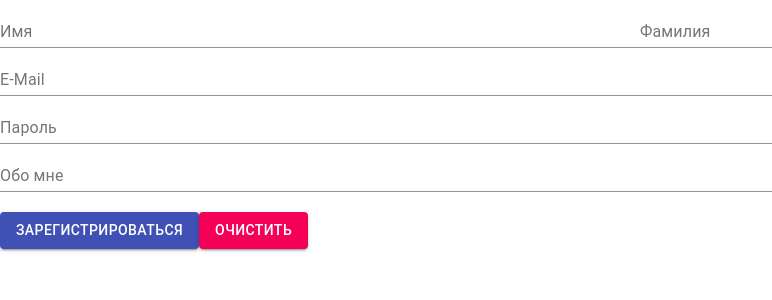
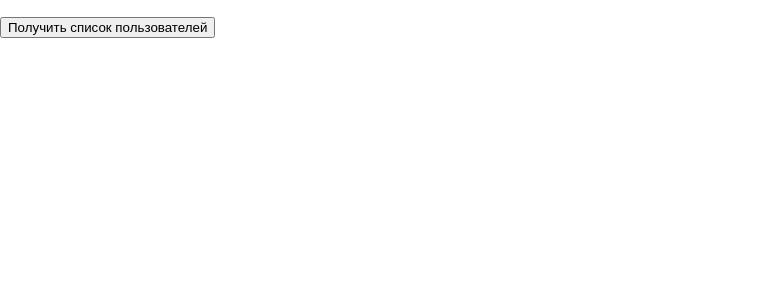
Before and after one commit to faceless49/arch-tutorial, a React (Create React App) app: page / in a window 1280 px wide. Shown: the top 300 px of the page, without its empty margins (0-772 px from the left). Built offline with nearby package versions, Linux system fonts and the light colour scheme.

Commit message:
Сделал ДЗ-8

```diff
--- a/src/index.tsx
+++ b/src/index.tsx
@@ -6,7 +6,8 @@ import "./index.css";
 // import { App } from "./tutorial-4/App";
 // import { App } from "./tutorial-5/App";
 // import { App } from "./tutorial-6/App";
-import { App } from "./tutorial-7/App";
+// import { App } from "./tutorial-7/App";
+import { App } from "./tutorial-8/App";
 
 ReactDOM.render(
   <React.StrictMode>
--- /dev/null
+++ b/src/tutorial-8/App.tsx
@@ -0,0 +1,41 @@
+import { useState } from "react";
+
+type UserType = {
+  id: string;
+  firstName: string;
+  lastName: string;
+  email: string;
+};
+
+export const App = () => {
+  const [users, setUsers] = useState<UserType[]>([]);
+  const getUsers = async () => {
+    try {
+      const response = await fetch(
+        "https://617826619c328300175f5e53.mockapi.io/users"
+      );
+      if (!response.ok) {
+        throw new Error("Try again later");
+      }
+      const users = await response.json();
+      setUsers(users);
+    } catch (err) {
+      alert(err);
+    }
+  };
+
+  return (
+    <div>
+      <ul>
+        {users.map((u) => {
+          return (
+            <li key={u.id}>
+              {u.id}. {u.firstName}
+            </li>
+          );
+        })}
+      </ul>
+      <button onClick={getUsers}>Получить список пользователей</button>
+    </div>
+  );
+};
```
